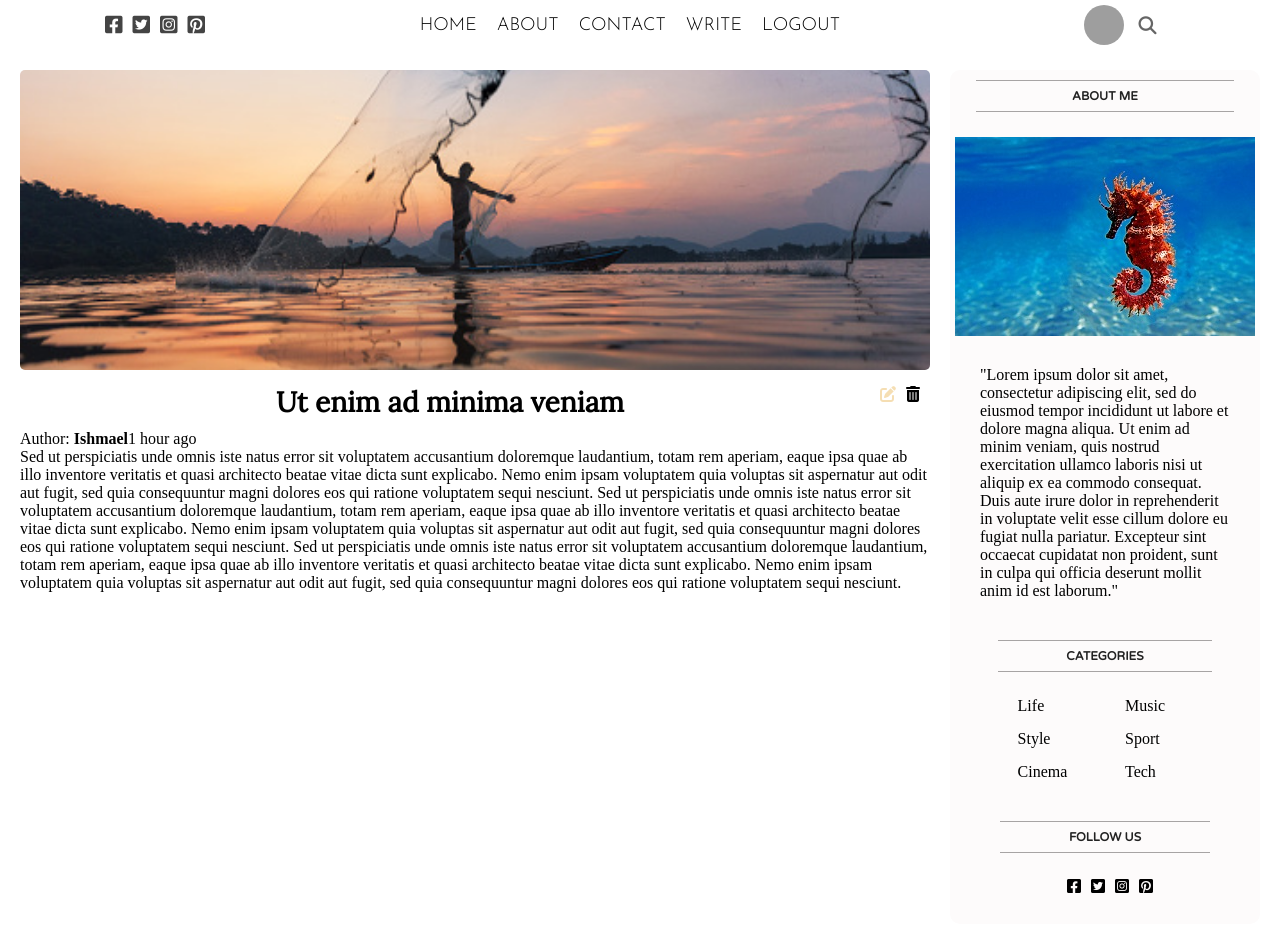
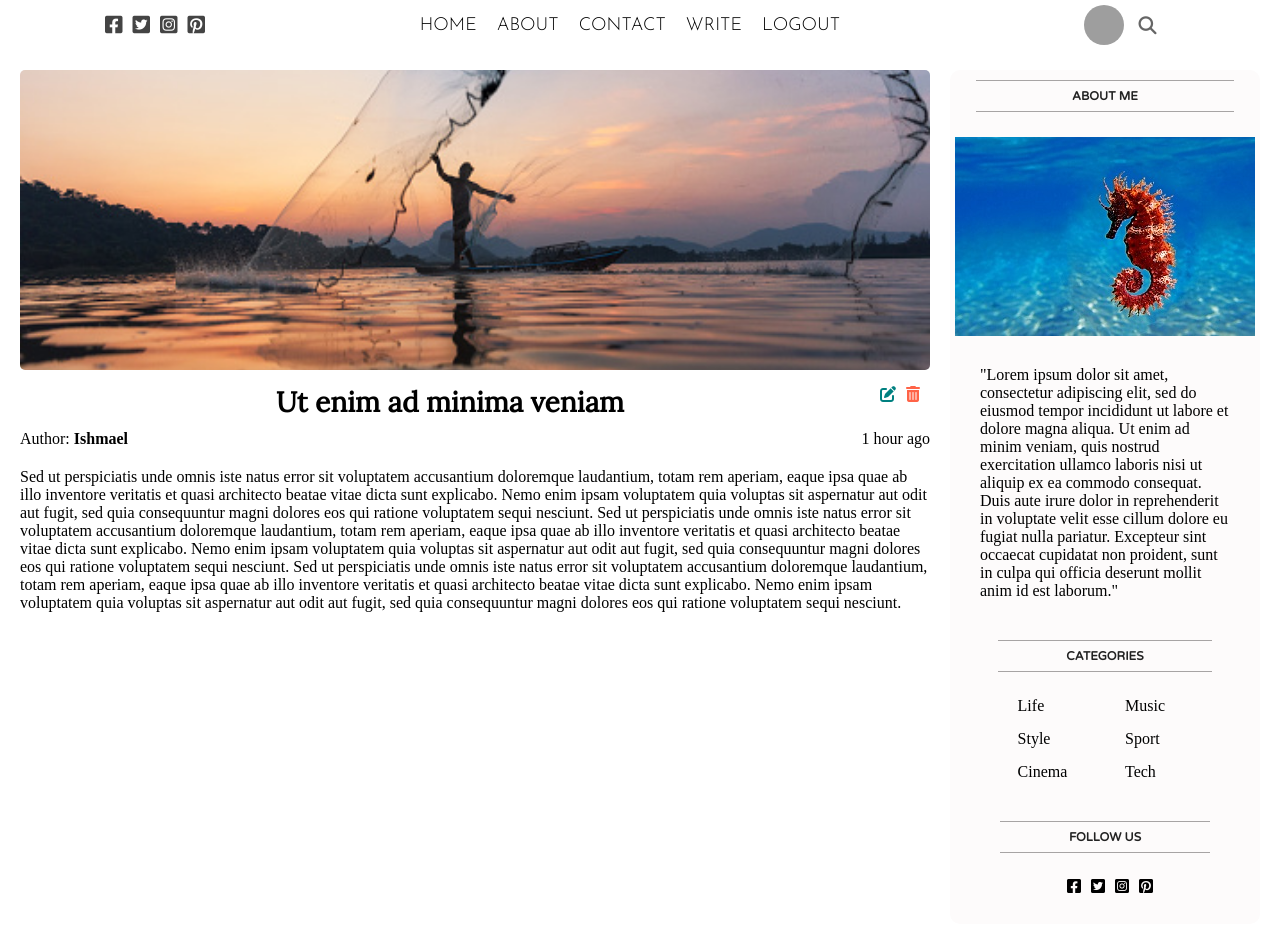
Before and after one commit to EvMad/react-frontend-sandbox, a React (Create React App) app: page / in a window 1280 px wide. Shown: the top 932 px of the page. Built offline with nearby package versions, Linux system fonts and the light colour scheme; grey boxes are pictures that could not be loaded.

Commit message:
.singlePostInfo {}

```diff
--- a/src/components/singlePost/singlePost.css
+++ b/src/components/singlePost/singlePost.css
@@ -32,5 +32,15 @@
 }
 
 .singlePostIcon:first-child {
-    color: wheat;
+    color: teal;
 }
+
+.singlePostIcon:last-child {
+    color: tomato;
+}
+
+.singlePostInfo {
+    margin-bottom: 20px;
+    display: flex;
+    justify-content: space-between;
+}
```
